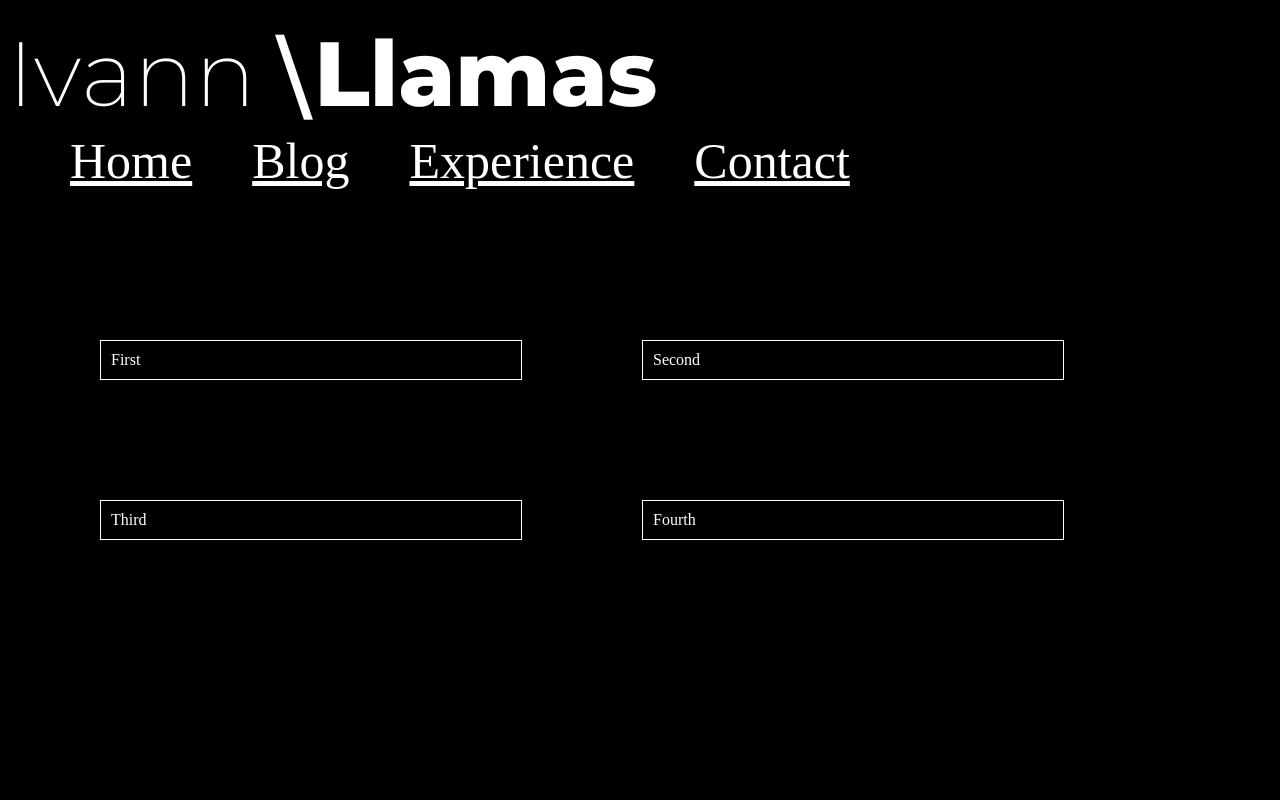
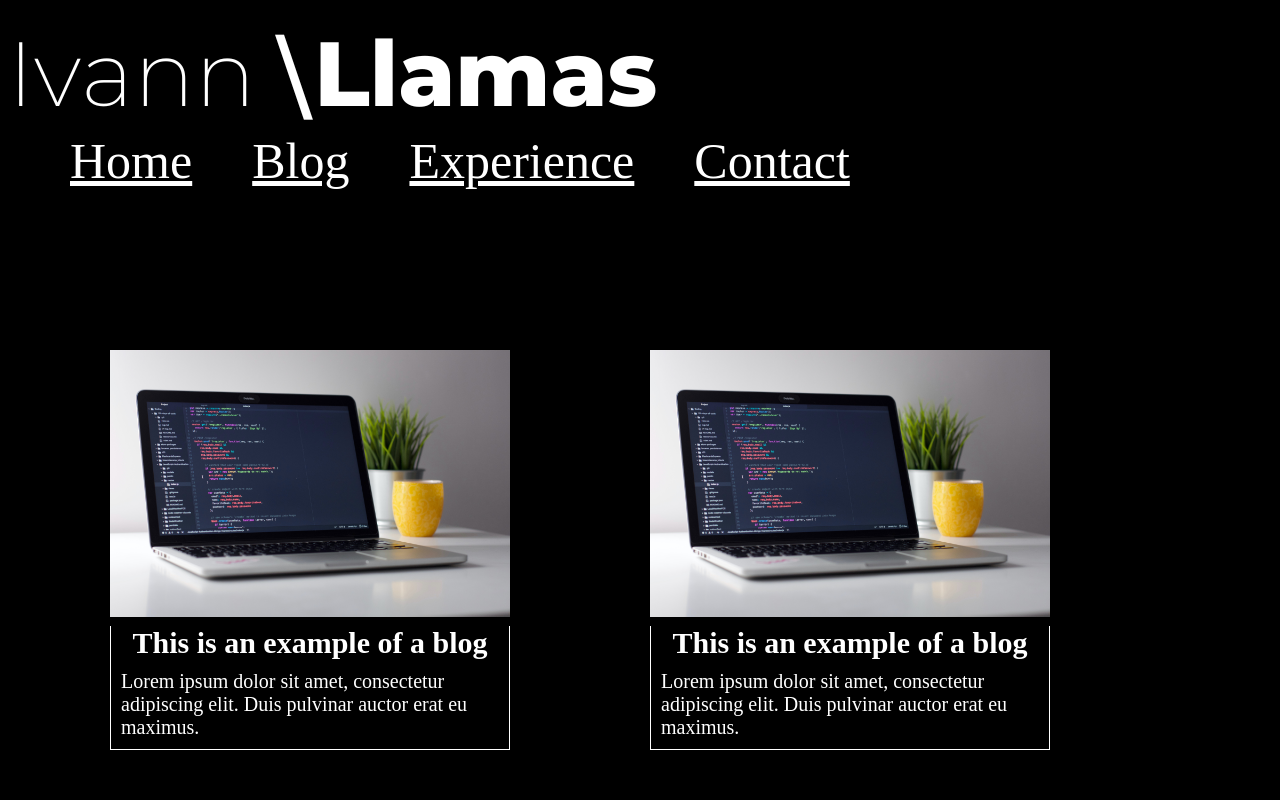
Before and after one commit to Monneky/Personal_Portfolio, a React (Create React App) app in the folder personal-portfolio/: page /blog in a window 1280 px wide. Shown: the top 800 px of the page. Built offline with nearby package versions, Linux system fonts and the light colour scheme.

Commit message:
we created styles for blog section

```diff
--- a/personal-portfolio/src/App.js
+++ b/personal-portfolio/src/App.js
@@ -12,6 +12,8 @@ import Experience from './Pages/Experience/Experience';
 import Contact from './Pages/Contact/Contact';
 import FourOFour from './Pages/404/404';
 import NavBar from './components/NavBar/Navbar'
+import ExampleBlog from "./Pages/BlogPages/ExampleBlog/ExampleBlog";
+
 
 const App = () => {
     return(
@@ -24,6 +26,8 @@ const App = () => {
                 <Route path='/experience' element={ <Experience/> } />
                 <Route path='/contact' element={ <Contact/> }/>
                 <Route path='*' element={ <FourOFour/> } />
+                { /*Here start the routing of blog section, we start with a simple plage only to put an example */ }
+                <Route path='/ExampleBlog'  element={ <ExampleBlog/> } />
             </Routes>
         </BrowserRouter>
     );
--- a/personal-portfolio/src/Pages/Blog/Blog-style.css
+++ b/personal-portfolio/src/Pages/Blog/Blog-style.css
@@ -6,7 +6,33 @@
 .blog-body .box-modeling-blog {
     display: inline-block;
     width: 400px;
-    border: 1px solid #fff;
     padding: 10px;
     margin: 60px;
 }
+
+.blog-body .box-modeling-blog .Link {
+    text-decoration: none;
+}
+
+.blog-body .box-modeling-blog .img {
+    width: 400px;
+}
+.blog-body .box-modeling-blog .down-side {
+    border-bottom: 1px solid #fff;
+    border-right: 1px solid #fff;
+    border-left: 1px solid #fff;
+}
+
+.blog-body .box-modeling-blog .down-side .Title {
+    color: #fff;
+    text-align: center;
+    margin: 5px 0 10px 0;
+    font-size: 30px;
+}
+
+.blog-body .box-modeling-blog .down-side .little-description {
+    color: #fff;
+    text-align: left;
+    margin: 2px 10px 10px 10px;
+    font-size: 20px;
+}
--- a/personal-portfolio/src/Pages/Blog/Blog.js
+++ b/personal-portfolio/src/Pages/Blog/Blog.js
@@ -1,16 +1,40 @@
 import React from 'react';
+import { Link } from 'react-router-dom';
+import ImageExample from '../../assets/imageExample.jpg';
 import './Blog-style.css';
 
 const blog = () => {
     return(
         <div className='blog-body'>
             <div className='big-box'>
-                <div className='box-modeling-blog'>First</div>
-                <div className='box-modeling-blog'>Second</div>
-                <div className='box-modeling-blog'>Third</div>
-                <div className='box-modeling-blog'>Fourth</div>
+                <div className='box-modeling-blog'>
+                    <Link to='/ExampleBlog' className='Link'>
+                        <img src={ImageExample} alt='Topic' className='img'/>
+                        <div className='down-side'>
+                            <h3 className='Title'>This is an example of a blog</h3>
+                            <p className='little-description'>Lorem ipsum dolor sit amet, consectetur adipiscing elit. Duis pulvinar auctor erat eu maximus.</p>
+                        </div>
+                    </Link>
+                </div>
+                <div className='box-modeling-blog'>
+                    <Link to='/ExampleBlog' className='Link'>
+                        <img src={ImageExample} alt='Topic' className='img'/>
+                        <div className='down-side'>
+                            <h3 className='Title'>This is an example of a blog</h3>
+                            <p className='little-description'>Lorem ipsum dolor sit amet, consectetur adipiscing elit. Duis pulvinar auctor erat eu maximus.</p>
+                        </div>
+                    </Link>
+                </div>
+                <div className='box-modeling-blog'>
+                    <Link to='/ExampleBlog' className='Link'>
+                        <img src={ImageExample} alt='Topic' className='img'/>
+                        <div className='down-side'>
+                            <h3 className='Title'>This is an example of a blog</h3>
+                            <p className='little-description'>Lorem ipsum dolor sit amet, consectetur adipiscing elit. Duis pulvinar auctor erat eu maximus.</p>
+                        </div>
+                    </Link>
+                </div>
             </div>
-
         </div>
     );
 };
--- /dev/null
+++ b/personal-portfolio/src/Pages/BlogPages/ExampleBlog/ExampleBlog.js
@@ -0,0 +1,13 @@
+import React from 'react';
+
+
+const ExampleBlog = () => {
+    return(
+        <div>
+            <h1>This is an example of blog section</h1>
+        </div>
+    );
+
+}
+
+export default ExampleBlog;
```
Also changed, not shown: personal-portfolio/src/assets/imageExample.jpg (added).
